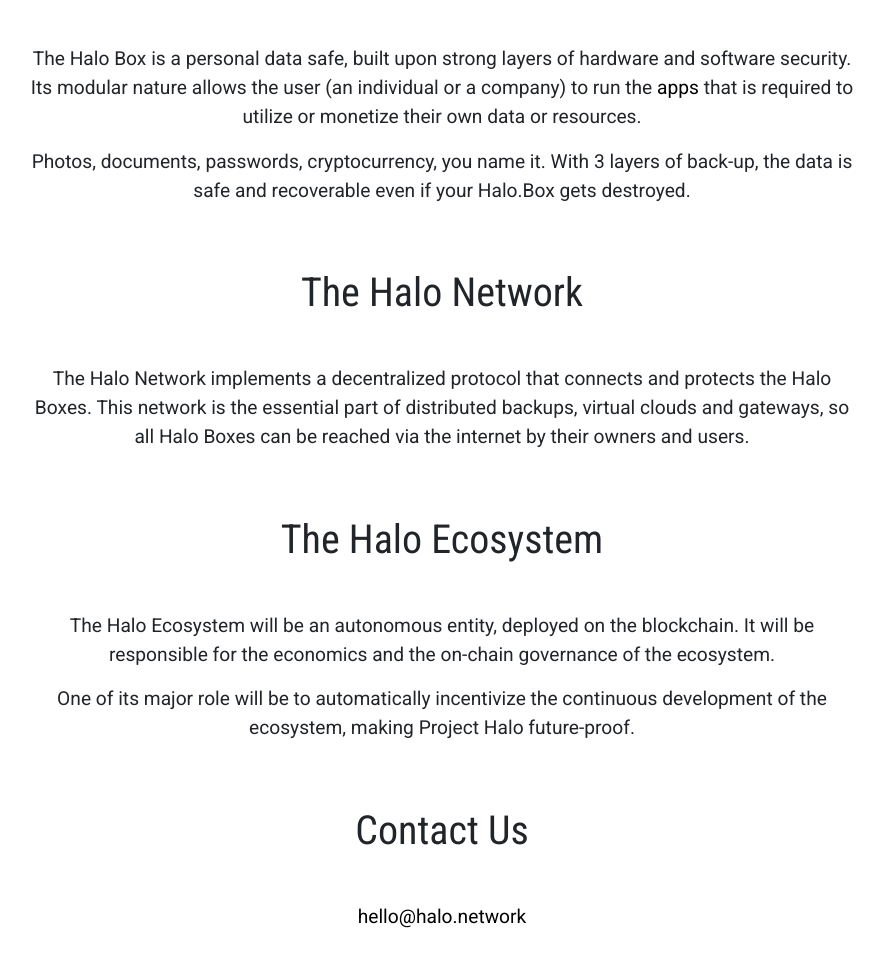
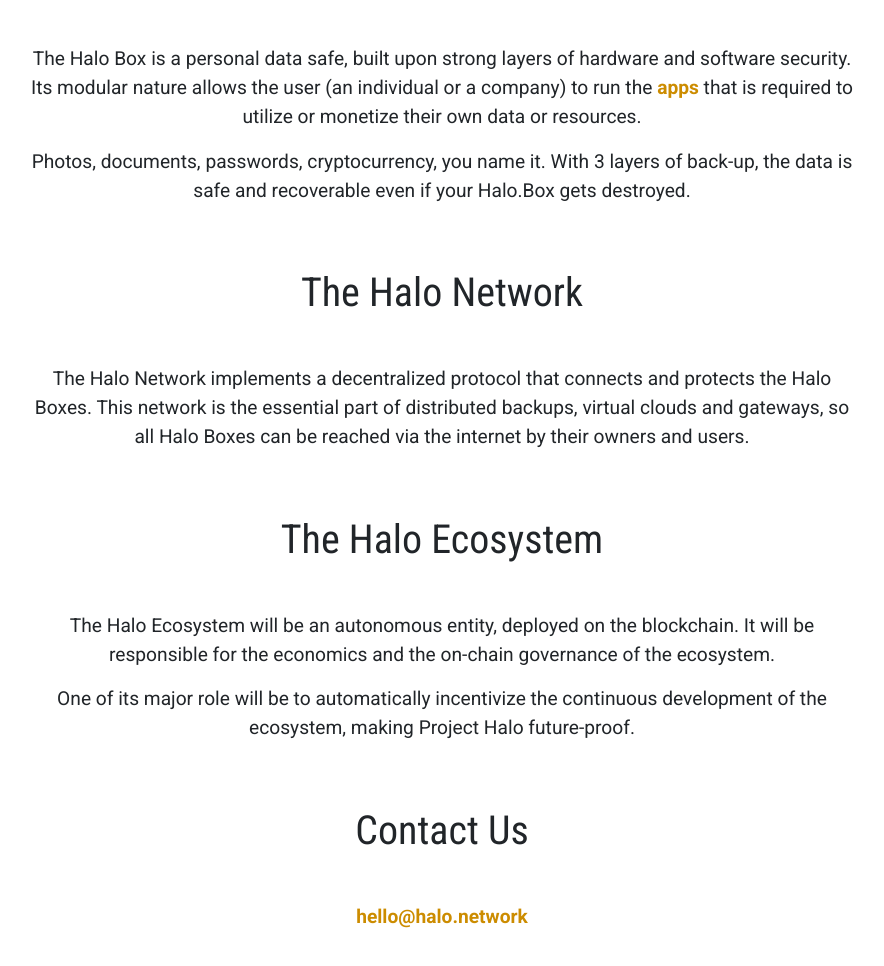
Before and after one commit to halo-network-site/halo-network-site.github.io, a plain HTML site: page index.html in a window 1280 px wide. Shown: the part 1219-2185 px from the top of the page, without its empty margins (198-1082 px from the left). Drawn offline with nearby package versions, Linux system fonts and the light colour scheme.

Commit message:
more visible links

```diff
--- a/css/halo.css
+++ b/css/halo.css
@@ -8,13 +8,14 @@ h1,h2,h3,h4,h5 {
     font-weight: normal;
 }
 
-a{
-    color:#000;
+a.s-link{
+    color:#cc8c00;
     transition: all 0.2s ease;
+    font-weight: bold;
 }
-a:hover{
+a.s-link:hover{
     color:#444;
-    text-decoration: none;
+    text-decoration: underline;
 }
 
 #main .row {
--- a/index.html
+++ b/index.html
@@ -44,7 +44,7 @@ Project Halo's comprehensive data security and privacy solution has 3 main compo
 <div class="row">
 <div class="col-md-8 offset-md-2 text-center">
 <p >
-The Halo Box is a personal data safe, built upon strong layers of hardware and software security. Its modular nature allows the user (an individual or a company) to run the <a href="https://notes.akomba.com/s/HJdVCxGv4#">apps</a> that is required to utilize or monetize their own data or resources.
+The Halo Box is a personal data safe, built upon strong layers of hardware and software security. Its modular nature allows the user (an individual or a company) to run the <a href="https://notes.akomba.com/s/HJdVCxGv4#" class="s-link">apps</a> that is required to utilize or monetize their own data or resources.
 </p>
 <p >
 Photos, documents, passwords, cryptocurrency, you name it. With 3 layers of back-up, the data is safe and recoverable even if your Halo.Box gets destroyed.
@@ -75,7 +75,7 @@ Photos, documents, passwords, cryptocurrency, you name it. With 3 layers of back
 <h1 class="text-center mb-5 mt-5">Contact Us</h1>
 <div class="row">
 <div class="col-md-8 offset-md-2 text-center mb-5">
-<p><a href="mailto:hello@halo.network">hello@halo.network</a></p>
+<p><a href="mailto:hello@halo.network"  class="s-link">hello@halo.network</a></p>
 </div>
 </div>
 
```
